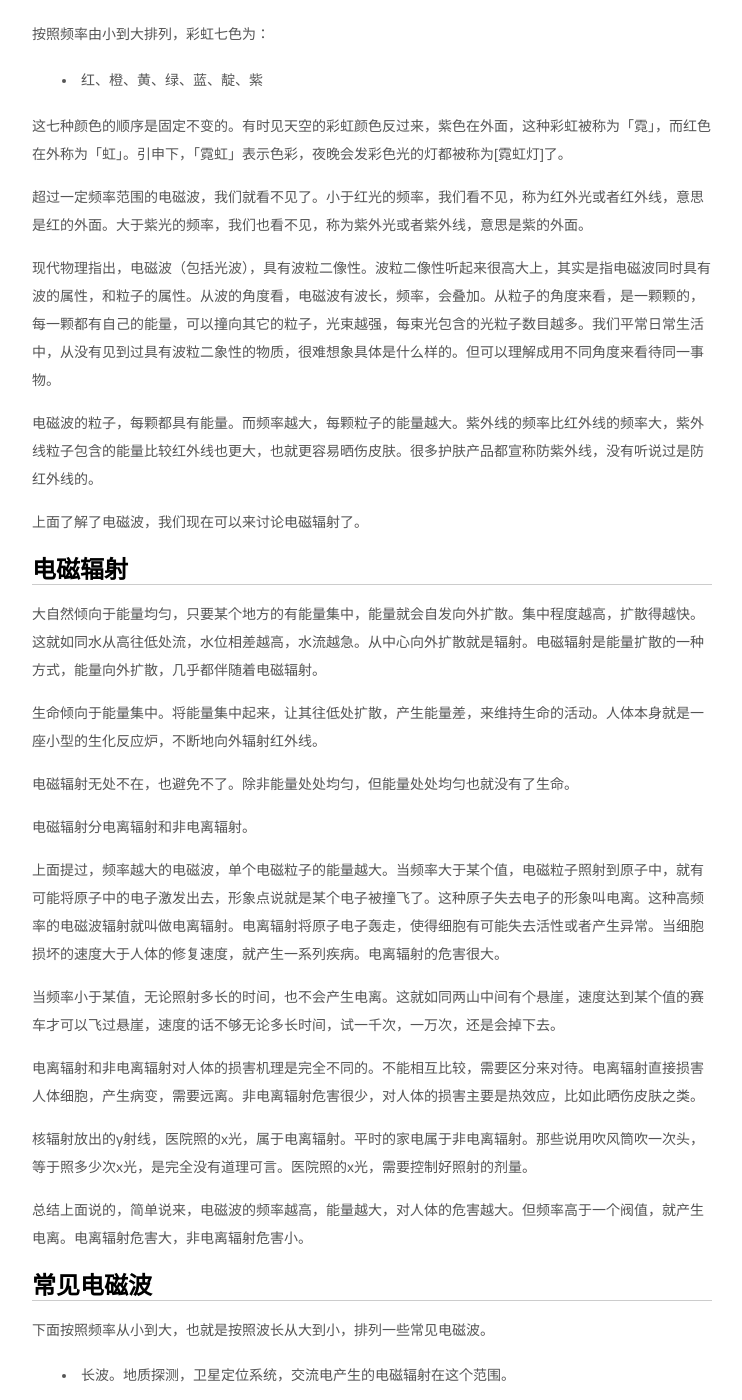
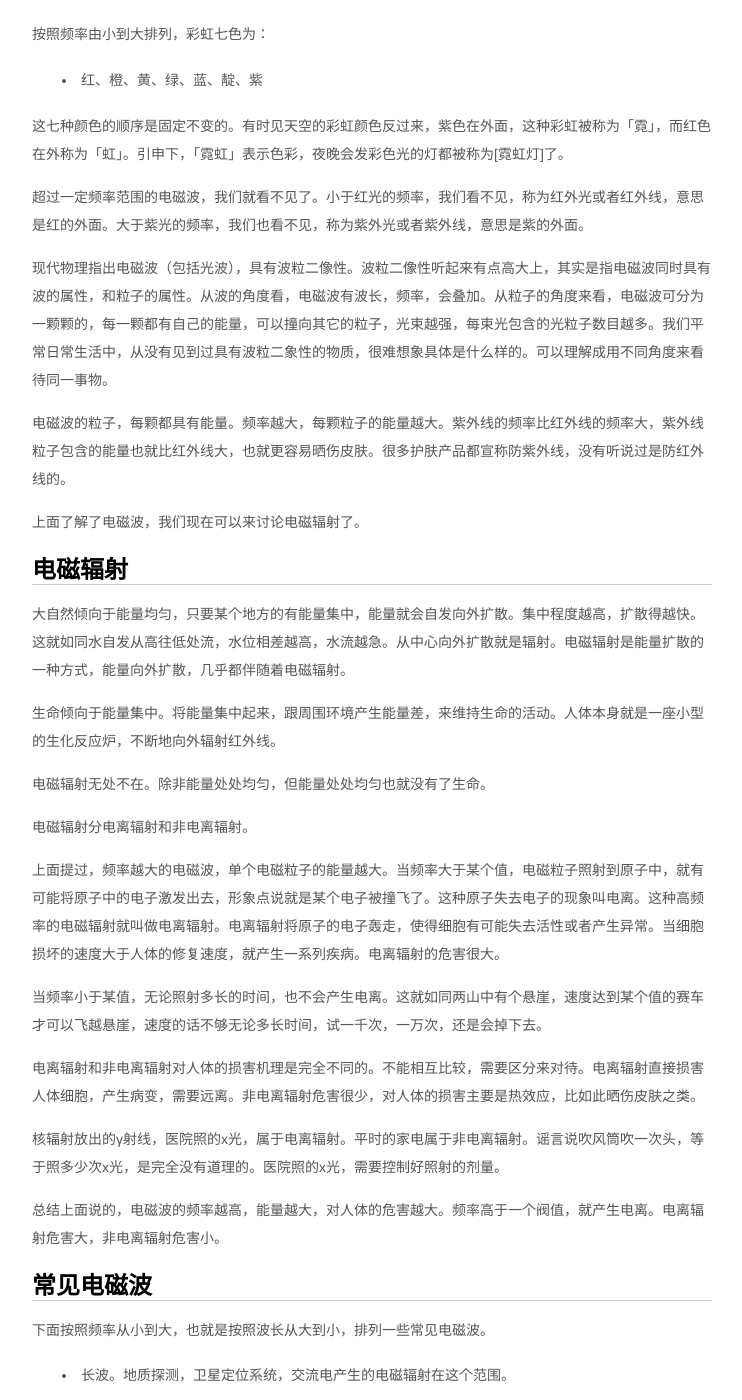
Before and after one commit to jzpangpang/hjcapple.github.com, a Jekyll site: the page built from _posts/2015-03-24-radio.md, in a window 1280 px wide and 1400 px high, scrolled down 1928 px. Shown: the whole window, without its empty margins (268-1010 px from the left). Built offline with Jekyll 4.4.1, drawn with Linux system fonts in a browser that asks for light colours; nearby versions of some CDN libraries; Markdown is read by kramdown in place of the engine named in the settings; comment, search, counter and statistics services are not loaded; some of the changed text lies outside the part shown.

Commit message:
修正一些错别字

```diff
--- a/_posts/2015-03-24-radio.md
+++ b/_posts/2015-03-24-radio.md
@@ -21,13 +21,13 @@
 -------
 某些物质具有放射性，以波和微粒形式从中心向外发射出能量，称为核辐射。
 
-核辐射主要会放出三种射线。为这三种射线分别取个编号。如果使用英文编号的话，就是a, b, c。西方物理起源希腊，物理学家更倾向使用希腊字母。于是这三种射线就被起名为α射线，β射线，γ射线。α、β、γ是希腊字母的前三位，读作alpha，beta，gamma，相当于英文字母的a, b, c。
+核辐射主要会放出三种射线。为这三种射线分别取个编号。若果使用英文编号，就是a, b, c。现代物理起源于希腊，物理学家常常使用希腊字母。于是这三种射线就被起名为α射线，β射线，γ射线。α、β、γ是希腊字母的前三位，读作alpha，beta，gamma，相当于英文字母的a, b, c。
 
 * α射线是氦核。
 * β射线是电子流。
 * γ射线是一种波长很短的电磁波。
 
-具体不用管这三种射线是什么，只要记住三种射线进入人体危害都很大。但α，β射线向外影响距离很小。就算在空气中完全无阻隔，a射线影响距离不超过5厘米，β射线不超过10米。核电站就算有泄露，真正危害的是γ射线。
+具体不用管这三种射线是什么，只要记住三种射线进入人体危害都很大。α，β射线向外影响距离很小，就算在空气中完全无阻隔，α射线影响距离不超过5厘米，β射线不超过10米。核电站就算有泄露，真正危害的是γ射线。
 
 γ射线是电磁波，因此核辐射的危害很大程度上被归结成电磁辐射的危害。要了解电磁辐射的危害，我们需要先来了解电磁波。
 
@@ -51,31 +51,31 @@
 
 超过一定频率范围的电磁波，我们就看不见了。小于红光的频率，我们看不见，称为红外光或者红外线，意思是红的外面。大于紫光的频率，我们也看不见，称为紫外光或者紫外线，意思是紫的外面。
 
-现代物理指出，电磁波（包括光波），具有波粒二像性。波粒二像性听起来很高大上，其实是指电磁波同时具有波的属性，和粒子的属性。从波的角度看，电磁波有波长，频率，会叠加。从粒子的角度来看，是一颗颗的，每一颗都有自己的能量，可以撞向其它的粒子，光束越强，每束光包含的光粒子数目越多。我们平常日常生活中，从没有见到过具有波粒二象性的物质，很难想象具体是什么样的。但可以理解成用不同角度来看待同一事物。
+现代物理指出电磁波（包括光波），具有波粒二像性。波粒二像性听起来有点高大上，其实是指电磁波同时具有波的属性，和粒子的属性。从波的角度看，电磁波有波长，频率，会叠加。从粒子的角度来看，电磁波可分为一颗颗的，每一颗都有自己的能量，可以撞向其它的粒子，光束越强，每束光包含的光粒子数目越多。我们平常日常生活中，从没有见到过具有波粒二象性的物质，很难想象具体是什么样的。可以理解成用不同角度来看待同一事物。
 
-电磁波的粒子，每颗都具有能量。而频率越大，每颗粒子的能量越大。紫外线的频率比红外线的频率大，紫外线粒子包含的能量比较红外线也更大，也就更容易晒伤皮肤。很多护肤产品都宣称防紫外线，没有听说过是防红外线的。
+电磁波的粒子，每颗都具有能量。频率越大，每颗粒子的能量越大。紫外线的频率比红外线的频率大，紫外线粒子包含的能量也就比红外线大，也就更容易晒伤皮肤。很多护肤产品都宣称防紫外线，没有听说过是防红外线的。
 
 上面了解了电磁波，我们现在可以来讨论电磁辐射了。
 
 电磁辐射
 --------
-大自然倾向于能量均匀，只要某个地方的有能量集中，能量就会自发向外扩散。集中程度越高，扩散得越快。这就如同水从高往低处流，水位相差越高，水流越急。从中心向外扩散就是辐射。电磁辐射是能量扩散的一种方式，能量向外扩散，几乎都伴随着电磁辐射。
+大自然倾向于能量均匀，只要某个地方的有能量集中，能量就会自发向外扩散。集中程度越高，扩散得越快。这就如同水自发从高往低处流，水位相差越高，水流越急。从中心向外扩散就是辐射。电磁辐射是能量扩散的一种方式，能量向外扩散，几乎都伴随着电磁辐射。
 
-生命倾向于能量集中。将能量集中起来，让其往低处扩散，产生能量差，来维持生命的活动。人体本身就是一座小型的生化反应炉，不断地向外辐射红外线。
+生命倾向于能量集中。将能量集中起来，跟周围环境产生能量差，来维持生命的活动。人体本身就是一座小型的生化反应炉，不断地向外辐射红外线。
 
-电磁辐射无处不在，也避免不了。除非能量处处均匀，但能量处处均匀也就没有了生命。
+电磁辐射无处不在。除非能量处处均匀，但能量处处均匀也就没有了生命。
 
 电磁辐射分电离辐射和非电离辐射。
 
-上面提过，频率越大的电磁波，单个电磁粒子的能量越大。当频率大于某个值，电磁粒子照射到原子中，就有可能将原子中的电子激发出去，形象点说就是某个电子被撞飞了。这种原子失去电子的形象叫电离。这种高频率的电磁波辐射就叫做电离辐射。电离辐射将原子电子轰走，使得细胞有可能失去活性或者产生异常。当细胞损坏的速度大于人体的修复速度，就产生一系列疾病。电离辐射的危害很大。
+上面提过，频率越大的电磁波，单个电磁粒子的能量越大。当频率大于某个值，电磁粒子照射到原子中，就有可能将原子中的电子激发出去，形象点说就是某个电子被撞飞了。这种原子失去电子的现象叫电离。这种高频率的电磁辐射就叫做电离辐射。电离辐射将原子的电子轰走，使得细胞有可能失去活性或者产生异常。当细胞损坏的速度大于人体的修复速度，就产生一系列疾病。电离辐射的危害很大。
 
-当频率小于某值，无论照射多长的时间，也不会产生电离。这就如同两山中间有个悬崖，速度达到某个值的赛车才可以飞过悬崖，速度的话不够无论多长时间，试一千次，一万次，还是会掉下去。
+当频率小于某值，无论照射多长的时间，也不会产生电离。这就如同两山中有个悬崖，速度达到某个值的赛车才可以飞越悬崖，速度的话不够无论多长时间，试一千次，一万次，还是会掉下去。
 
 电离辐射和非电离辐射对人体的损害机理是完全不同的。不能相互比较，需要区分来对待。电离辐射直接损害人体细胞，产生病变，需要远离。非电离辐射危害很少，对人体的损害主要是热效应，比如此晒伤皮肤之类。
 
-核辐射放出的γ射线，医院照的x光，属于电离辐射。平时的家电属于非电离辐射。那些说用吹风筒吹一次头，等于照多少次x光，是完全没有道理可言。医院照的x光，需要控制好照射的剂量。
+核辐射放出的γ射线，医院照的x光，属于电离辐射。平时的家电属于非电离辐射。谣言说吹风筒吹一次头，等于照多少次x光，是完全没有道理的。医院照的x光，需要控制好照射的剂量。
 
-总结上面说的，简单说来，电磁波的频率越高，能量越大，对人体的危害越大。但频率高于一个阀值，就产生电离。电离辐射危害大，非电离辐射危害小。
+总结上面说的，电磁波的频率越高，能量越大，对人体的危害越大。频率高于一个阀值，就产生电离。电离辐射危害大，非电离辐射危害小。
 
 常见电磁波
 ---------
@@ -108,9 +108,9 @@
 
 * 孕妇防辐射服可以保护胎儿免受电磁辐射危害。
 
-首先电磁辐射没有那样大危害。就算真的有危害，罩着个钢丝网，外面的电磁辐射进不来，里面的电磁辐射也出不去。人体心脏本身就是个大辐射源。反而会聚集更多辐射。
+首先电磁辐射没有那样大危害。就算真的有危害，罩着个钢丝网，外面的电磁辐射进不来，里面的电磁辐射自然也出不去。人体心脏本身就是个大辐射源。这样反而会聚集更多辐射。
 
-* 现在还没有证据证实家电辐射有危害，但还不能证实家电辐射无危害，所以就是有危害的。
+* 虽然现在还没有证据证实家电辐射有危害，但还不能证实家电辐射无危害，所以就是有危害的。
 
 虽然我不能证明你有罪，但你却不能证明自己无罪，所以你就是有罪的。
 
```
Also changed, not shown: other parts of _posts/2015-03-24-radio.md (+5 -5 lines).
